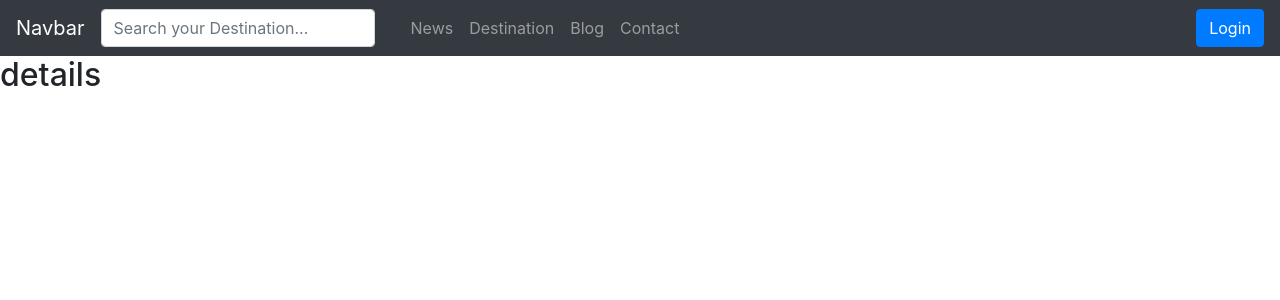
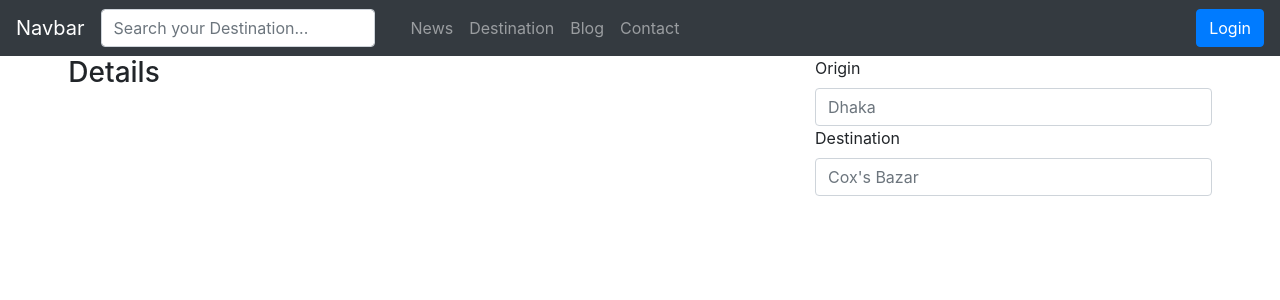
Before and after one commit to nahidkishore/travel-bd, a React (Create React App) app: page /booking/1 in a window 1280 px wide. Shown: the top 300 px of the page. Built offline with nearby package versions, Linux system fonts and the light colour scheme.

Commit message:
booking form added

```diff
--- a/package.json
+++ b/package.json
@@ -10,7 +10,9 @@
     "firebase": "^7.20.0",
     "react": "^16.13.1",
     "react-bootstrap": "^1.3.0",
+    "react-datepicker": "^3.1.3",
     "react-dom": "^16.13.1",
+    "react-hook-form": "^6.8.2",
     "react-router-dom": "^5.2.0",
     "react-scripts": "3.4.3"
   },
--- a/src/App.js
+++ b/src/App.js
@@ -11,6 +11,7 @@ import Home from './components/Home/Home';
 import PlaceDetails from './components/PlaceDetails/PlaceDetails';
 import Login from './components/Login/Login';
 import NotFound from './components/NotFound/NotFound';
+import Booking from './components/Place/Booking';
 
 
 function App() {
@@ -27,7 +28,8 @@ function App() {
           <Home></Home>
           </Route>
           <Route path="/booking/:placeId">
-            <PlaceDetails></PlaceDetails>
+             <PlaceDetails></PlaceDetails>
+
 
           </Route>
           <Route path="/login">
--- /dev/null
+++ b/src/components/Place/Booking.js
@@ -0,0 +1,28 @@
+import React from 'react';
+import { Form } from 'react-bootstrap';
+
+const Booking = () => {
+
+  return (
+    <div className="d-flex justify-content-around">
+      <div className="col-md-6">
+<h3>Details</h3>
+      </div>
+      <div className="col-md-4">
+      <Form>
+      <Form.Group>
+      <Form.Label>Origin</Form.Label>
+        <Form.Control type="home" placeholder="Dhaka" />
+        <Form.Label>Destination</Form.Label>
+        <Form.Control type="destination"  placeholder="Cox's Bazar" />
+      </Form.Group>
+
+      </Form>
+      </div>
+
+
+    </div>
+  );
+};
+
+export default Booking;
--- a/src/components/PlaceDetails/PlaceDetails.js
+++ b/src/components/PlaceDetails/PlaceDetails.js
@@ -1,6 +1,7 @@
 import React, { useEffect, useState } from 'react';
 import { useParams } from 'react-router-dom';
 import fakeData from '../FakeData/fakeData';
+import Booking from '../Place/Booking';
 
 
 const PlaceDetails = () => {
@@ -8,14 +9,16 @@ const PlaceDetails = () => {
   const [places,setPlaces]=useState({})
 
   useEffect(() =>{
-    const selectedPlace =fakeData.find(place => place.id ==placeId)
+    const selectedPlace =fakeData.find(place => place.id ===placeId)
+    setPlaces(selectedPlace)
   },[placeId])
 
 
 return (
   <div>
+<Booking></Booking>
 
-<h2>details</h2>
+
 
 
   </div>
```
Also changed, not shown: 1 other file (tests, documents, lock files or other folders).
